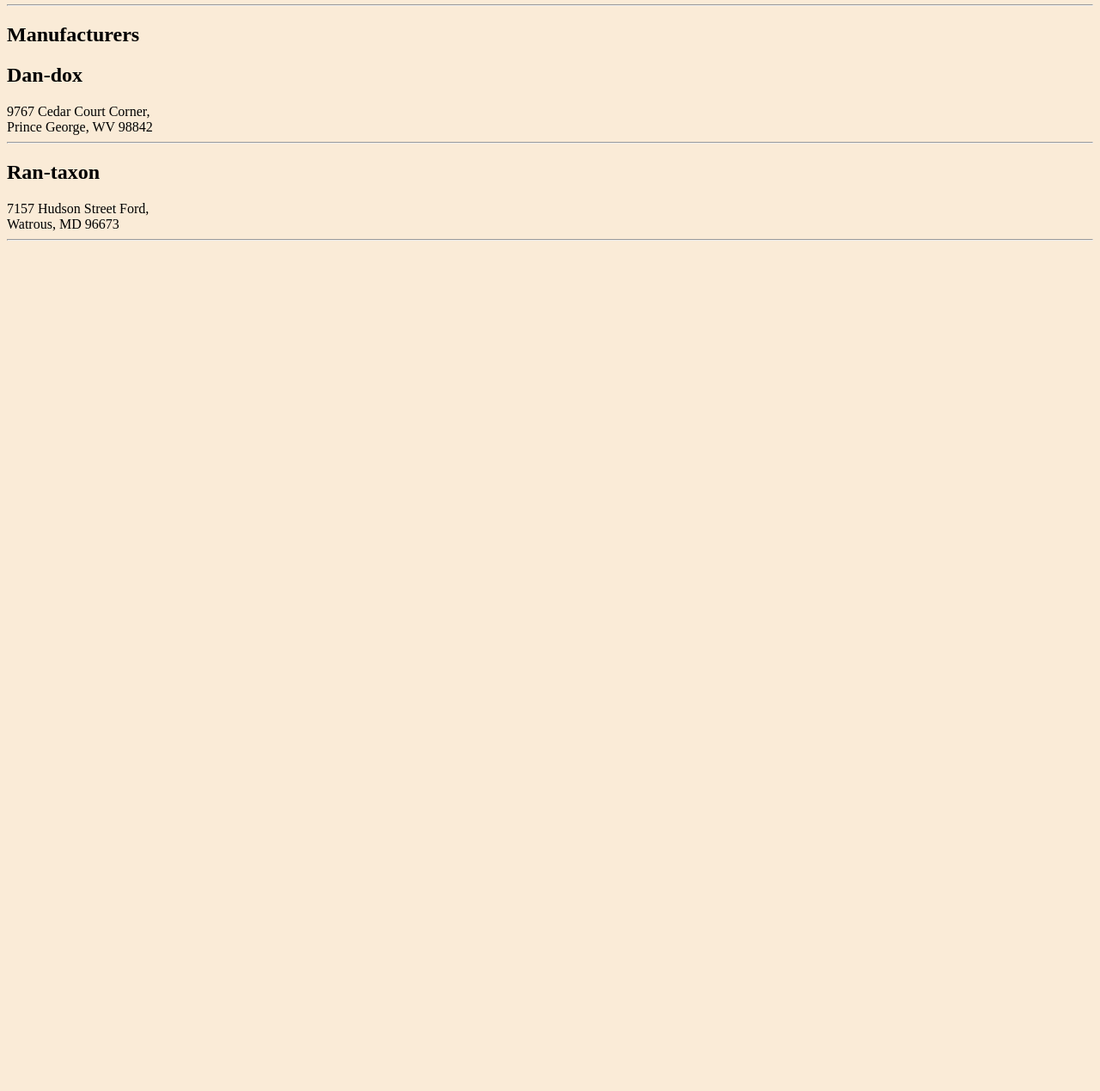
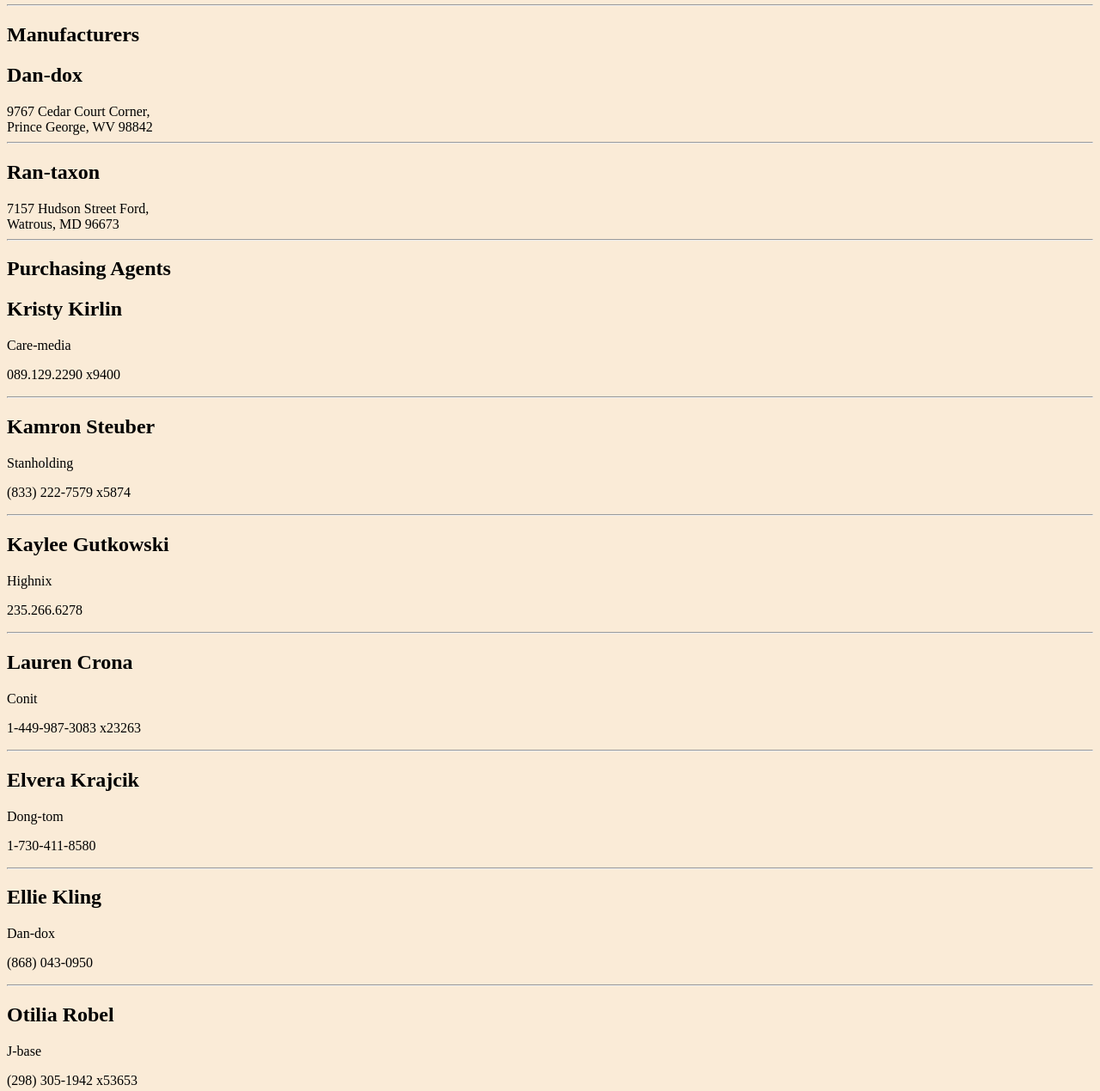
Before and after one commit to abernethyb/ArrayMethodsExercisesJune2020, a plain HTML site: page index.html in a window 1280 px wide. Shown: the part 1168-2437 px from the top of the page at 86% size. Before the commit the page ends 1456 px from the top, so only its background shows below. Drawn offline with Linux system fonts and the light colour scheme.

Commit message:
used .map

```diff
--- a/index.html
+++ b/index.html
@@ -9,6 +9,7 @@
 <body>
     <article class="business__list"></article>
     <article class="manufacturing__businesses"></article>
+    <article class="agents"></article>
     <script src="./main.js" type="module"></script>
 </body>
 </html>
--- a/main.js
+++ b/main.js
@@ -65,3 +65,23 @@ const newYorkBusinesses = businesses.filter(business => {
       `
       ManufacturingBusinessSelector.innerHTML += "<hr/>"
     });
+
+    const agentElement = document.querySelector(".agents")
+    agentElement.innerHTML += "<h1>Purchasing Agents</h1>";
+
+    /*
+        Using map(), you extract the purchasing agent object
+        from each business and store it in a new array
+    */
+    const agents = businesses.map(business => {
+        return [business.purchasingAgent, business.companyName, business.phoneWork]
+    })
+
+    console.table(agents)
+
+    agents.forEach(agent => {
+        agentElement.innerHTML += `<h2>${agent[0].nameFirst} ${agent[0].nameLast}</h2>`;
+        agentElement.innerHTML += `<p>${agent[1]}</p>`;
+        agentElement.innerHTML += `<p>${agent[2]}</p>`;
+        agentElement.innerHTML += "<hr/>";
+    });
```
